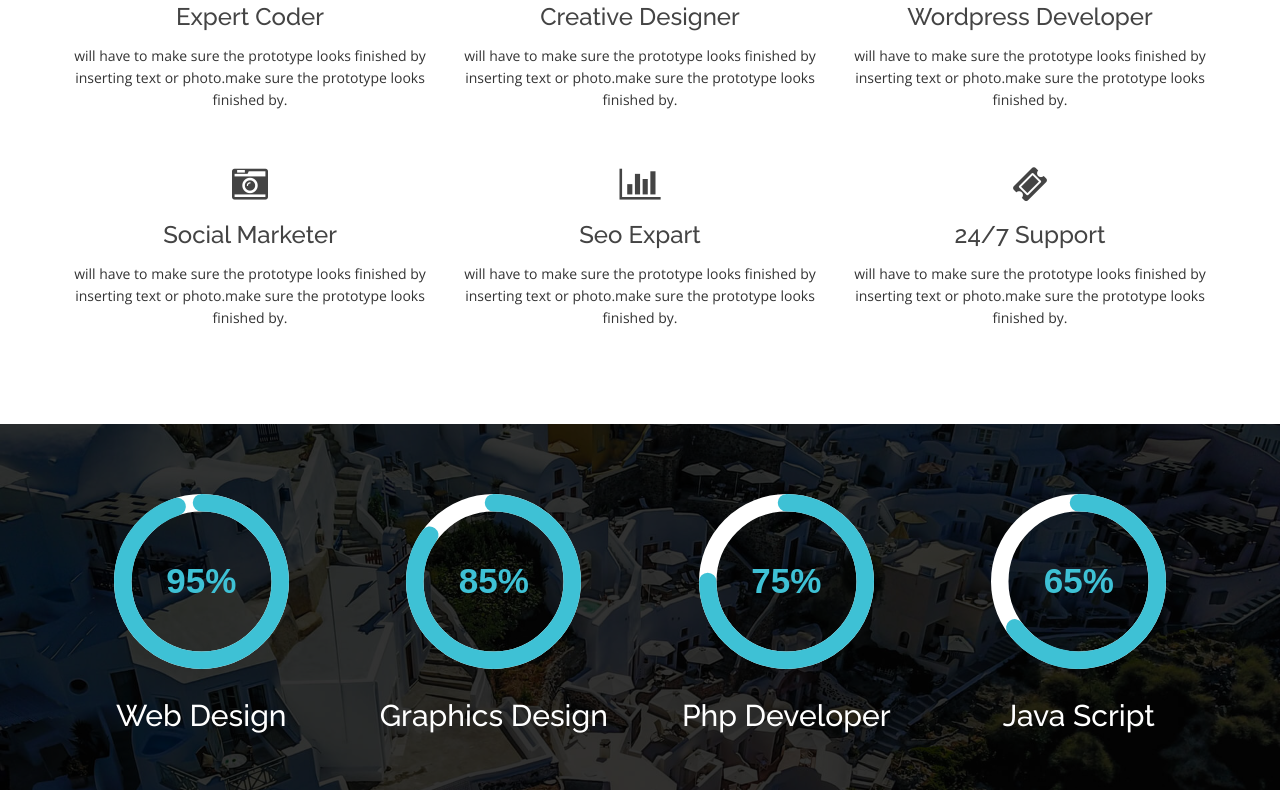
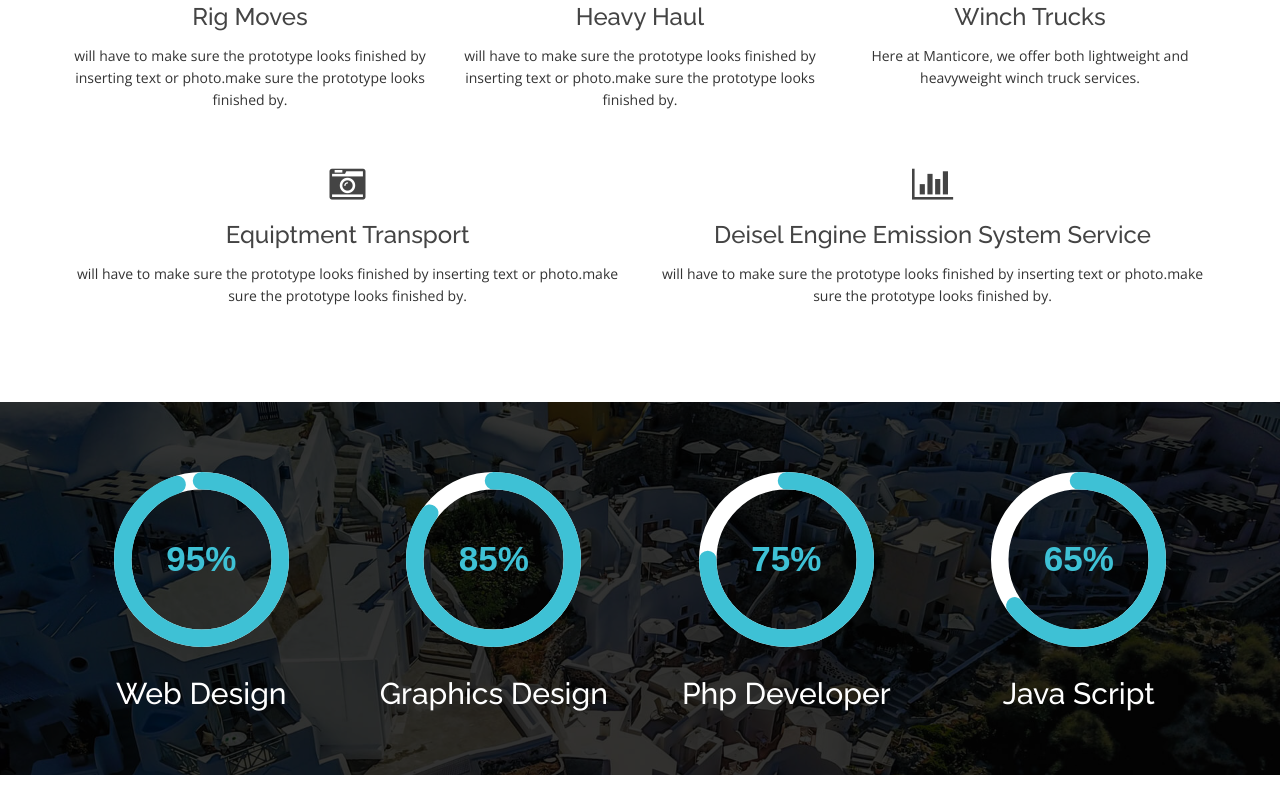
Before and after one commit to grahamcpeeps/MESCO, a plain HTML site: page index.html in a window 1280 px wide. Shown: the part 1385-2175 px from the top of the page. Drawn offline with nearby package versions, Linux system fonts and the light colour scheme.

Commit message:
added services and fixed alignment of the container

```diff
--- a/index.html
+++ b/index.html
@@ -277,9 +277,9 @@
               <div class="services-details">
                 <div class="single-services">
                   <a class="services-icon" href="#">
-											<i class="fa fa-code"></i>
+											<i class="fa fa-ship"></i>
 										</a>
-                  <h4>Expert Coder</h4>
+                  <h4>Rig Moves</h4>
                   <p>
                     will have to make sure the prototype looks finished by inserting text or photo.make sure the prototype looks finished by.
                   </p>
@@ -295,7 +295,7 @@
                   <a class="services-icon" href="#">
 											<i class="fa fa-camera-retro"></i>
 										</a>
-                  <h4>Creative Designer</h4>
+                  <h4>Heavy Haul</h4>
                   <p>
                     will have to make sure the prototype looks finished by inserting text or photo.make sure the prototype looks finished by.
                   </p>
@@ -312,16 +312,16 @@
                   <a class="services-icon" href="#">
 											<i class="fa fa-wordpress"></i>
 										</a>
-                  <h4>Wordpress Developer</h4>
+                  <h4>Winch Trucks</h4>
                   <p>
-                    will have to make sure the prototype looks finished by inserting text or photo.make sure the prototype looks finished by.
+                    Here at Manticore, we offer both lightweight and heavyweight winch truck services.
                   </p>
                 </div>
               </div>
               <!-- end about-details -->
             </div>
           </div>
-          <div class="col-md-4 col-sm-4 col-xs-12">
+          <div class="col-md-6 col-sm-6 col-xs-12">
             <!-- end col-md-4 -->
             <div class=" about-move">
               <div class="services-details">
@@ -329,7 +329,7 @@
                   <a class="services-icon" href="#">
 											<i class="fa fa-camera-retro"></i>
 										</a>
-                  <h4>Social Marketer </h4>
+                  <h4>Equiptment Transport</h4>
                   <p>
                     will have to make sure the prototype looks finished by inserting text or photo.make sure the prototype looks finished by.
                   </p>
@@ -339,7 +339,7 @@
             </div>
           </div>
           <!-- End Left services -->
-          <div class="col-md-4 col-sm-4 col-xs-12">
+          <div class="col-md-6 col-sm-6 col-xs-12">
             <!-- end col-md-4 -->
             <div class=" about-move">
               <div class="services-details">
@@ -347,7 +347,7 @@
                   <a class="services-icon" href="#">
 											<i class="fa fa-bar-chart"></i>
 										</a>
-                  <h4>Seo Expart</h4>
+                  <h4>Deisel Engine Emission System Service</h4>
                   <p>
                     will have to make sure the prototype looks finished by inserting text or photo.make sure the prototype looks finished by.
                   </p>
@@ -357,23 +357,6 @@
             </div>
           </div>
           <!-- End Left services -->
-          <div class="col-md-4 col-sm-4 col-xs-12">
-            <!-- end col-md-4 -->
-            <div class=" about-move">
-              <div class="services-details">
-                <div class="single-services">
-                  <a class="services-icon" href="#">
-											<i class="fa fa-ticket"></i>
-										</a>
-                  <h4>24/7 Support</h4>
-                  <p>
-                    will have to make sure the prototype looks finished by inserting text or photo.make sure the prototype looks finished by.
-                  </p>
-                </div>
-              </div>
-              <!-- end about-details -->
-            </div>
-          </div>
         </div>
       </div>
     </div>
```
